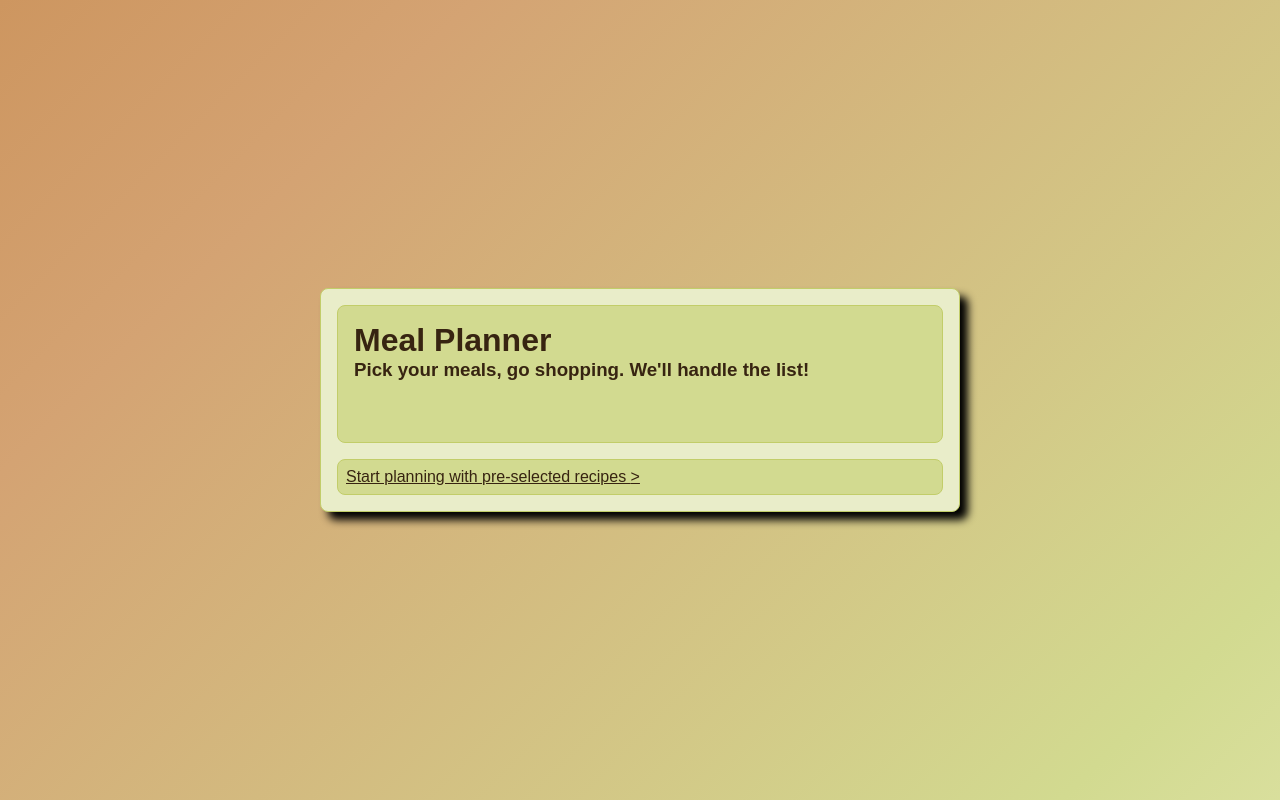
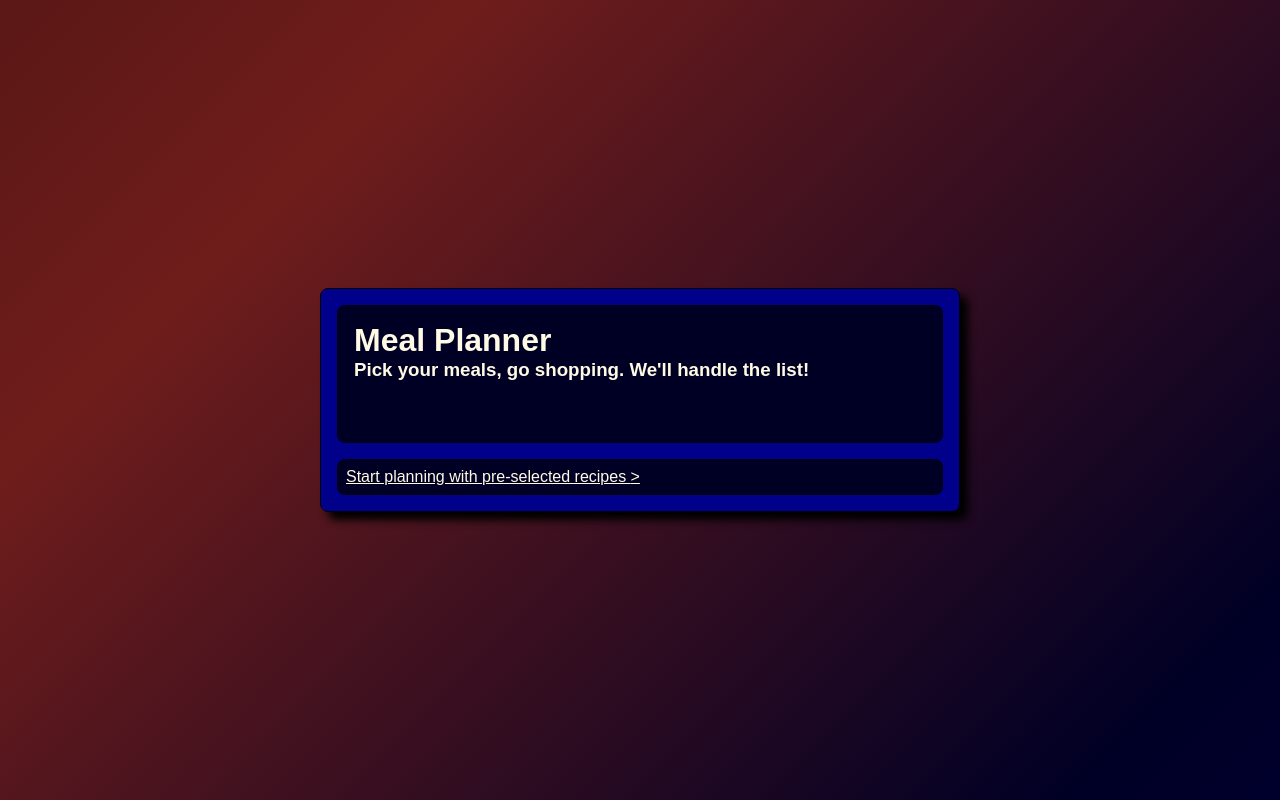
Before and after one commit to trvsm/travis-martin-meal-planner, a React (Create React App) app: page / in a window 1280 px wide. Built offline with nearby package versions, Linux system fonts and the light colour scheme; no server answers.

Commit message:
correct recipe ingredient spacing
<body>

Issue #

```diff
--- a/src/App.jsx
+++ b/src/App.jsx
@@ -18,7 +18,6 @@ function App() {
   const [filtered, setFiltered] = useState([]);
 
   const [activeRecipe, setActiveRecipe] = useState({});
-
 
   useEffect(() => {
     // on page load get recipes.  May end up moving this state up to app if search implemented; landing will set state and pass down
--- a/src/components/recipeIngredients/RecipeIngredients.jsx
+++ b/src/components/recipeIngredients/RecipeIngredients.jsx
@@ -9,7 +9,7 @@ export default function RecipeIngredients({ props }) {
           </h5>
         {props ? (
           props.map((ingredient, index) => (
-            <li className="recipe__ingredient" key={`${ingredient}${index}`}>{ingredient}</li>
+            <li className="recipe__ingredient" key={`${ingredient}${index}`}>{`${ingredient[0]}, ${ingredient[1]}`}</li>
           ))
         ) : (
           <li>loading...</li>
--- a/src/styles/partials/_colours.scss
+++ b/src/styles/partials/_colours.scss
@@ -1,30 +1,43 @@
-
 // Dark
 
-// $primary-background: darken($color: darkblue, $amount: 10);
+$primary-background: darken(
+  $color: darkblue,
+  $amount: 10,
+);
 
-// $primary-container: #00008b;
+$primary-container: #00008b;
 
-// $primary-inset: darken($color: darkblue, $amount: 20);
+$primary-inset: darken(
+  $color: darkblue,
+  $amount: 20,
+);
 
-// $primary-text: #fffae3;
+$divider: darken(
+  $color: darkblue,
+  $amount: 25,
+);
 
-// $hover: #6f1d1b;
+$primary-text: #fffae3;
 
-// $selected: darken($color: #6f1d1b, $amount: 15);
+$hover: #6f1d1b;
+
+$selected: darken(
+  $color: #6f1d1b,
+  $amount: 15,
+);
 
 // Light
 
-$primary-background: #fefae0;
+// $primary-background: #fefae0;
 
-$primary-container: #e9edc9;
+// $primary-container: #e9edc9;
 
-$primary-inset: darken($color: #e9edc9, $amount: 15);
+// $primary-inset: darken($color: #e9edc9, $amount: 15);
 
-$divider: darken($color: #e9edc9, $amount: 25);
+// $divider: darken($color: #e9edc9, $amount: 25);
 
-$primary-text: darken($color: #d4a373, $amount:50);
+// $primary-text: darken($color: #d4a373, $amount:50);
 
-$hover: #d4a373;
+// $hover: #d4a373;
 
-$selected: darken($color: #d4a373, $amount: 15);
+// $selected: darken($color: #d4a373, $amount: 15);
```
